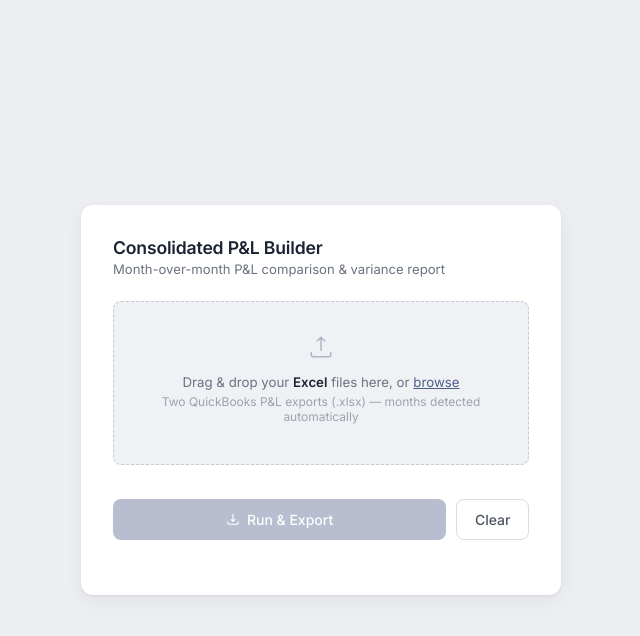
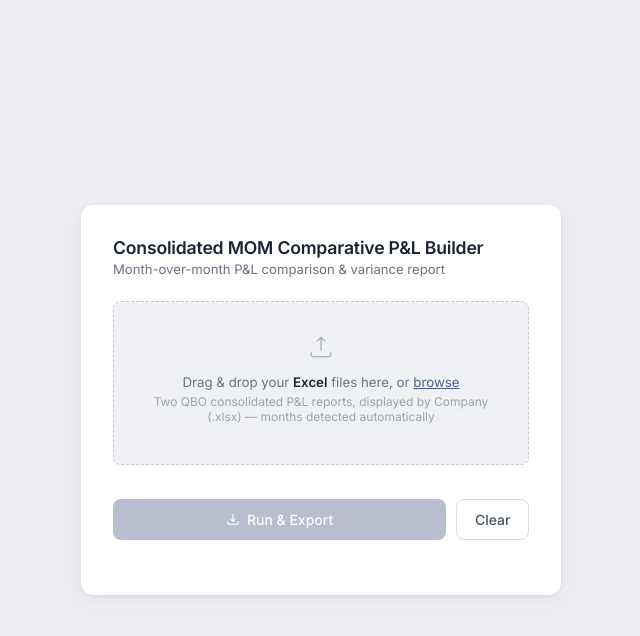
Before and after one commit to ysaccounting/Consolidated-P-L-MOM-Comp, a Flask app: page / in a window 1280 px wide. Shown: the top 636 px of the page, without its empty margins (319-959 px from the left). Run offline with Flask 3, Linux system fonts and the light colour scheme.

Commit message:
Update index.html

```diff
--- a/templates/index.html
+++ b/templates/index.html
@@ -3,7 +3,7 @@
 <head>
   <meta charset="UTF-8" />
   <meta name="viewport" content="width=device-width, initial-scale=1.0" />
-  <title>Consolidated P&L Builder</title>
+  <title>Consolidated MOM Comparative P&L Builder</title>
   <link rel="preconnect" href="https://fonts.googleapis.com">
   <link href="https://fonts.googleapis.com/css2?family=Inter:wght@300;400;500;600&display=swap" rel="stylesheet">
   <style>
@@ -238,7 +238,7 @@
 </head>
 <body>
   <div class="card">
-    <div class="card-title">Consolidated P&amp;L Builder</div>
+    <div class="card-title">Consolidated MOM Comparative P&amp;L Builder</div>
     <div class="card-sub">Month-over-month P&amp;L comparison &amp; variance report</div>
 
     <form id="plForm">
@@ -251,7 +251,7 @@
           </svg>
         </div>
         <div class="drop-main">Drag &amp; drop your <strong>Excel</strong> files here, or <span class="browse">browse</span></div>
-        <div class="drop-hint">Two QuickBooks P&amp;L exports (.xlsx) — months detected automatically</div>
+        <div class="drop-hint">Two QBO consolidated P&amp;L reports, displayed by Company (.xlsx) — months detected automatically</div>
         <div class="file-list" id="fileList"></div>
       </div>
 
```
